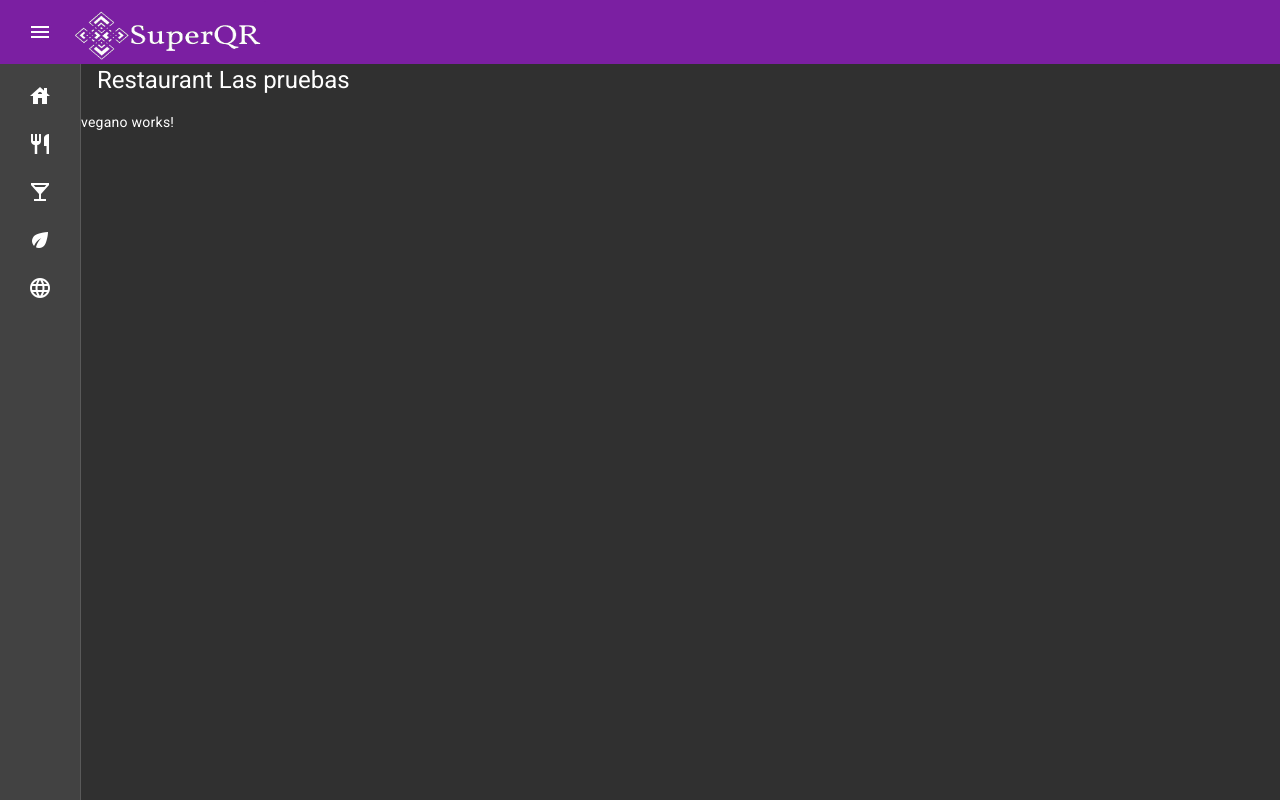
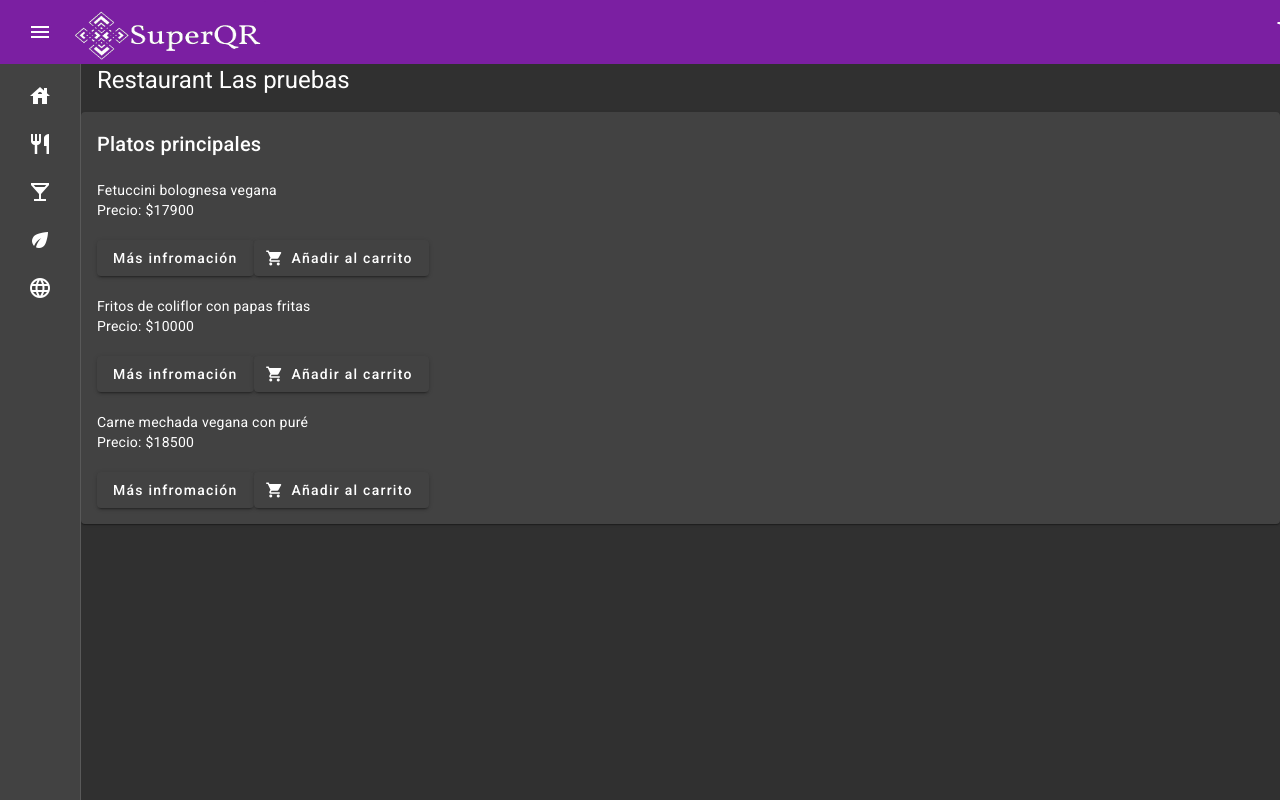
Before and after one commit to VicenteMarin/SuperQR2, an Angular app: page /vegano in a window 1280 px wide. Built offline with nearby package versions, Linux system fonts and the light colour scheme.

Commit message:
0.8
Adicion vegana

```diff
--- a/src/app/app.component.html
+++ b/src/app/app.component.html
@@ -3,6 +3,9 @@
       <mat-icon>menu</mat-icon>
     </button>
   <img src="/assets/logo.png" height="62px" width="202px" [routerLink]="['/']" />
+  <button mat-icon-button style="position: relative; left: 80%;">
+    <mat-icon>shopping_cart</mat-icon>
+  </button>
 </mat-toolbar>
 <mat-sidenav-container>
   <mat-sidenav [mode]="isMobile ? 'over' : 'side'" [opened]="isMobile ? 'false' : 'true'">
--- a/src/app/vegano/vegano.component.html
+++ b/src/app/vegano/vegano.component.html
@@ -1 +1,25 @@
-<p>vegano works!</p>
+<div class="col-lg-12 col-sm-6">
+    <mat-card class="cardWithShadow">
+      <mat-card-content class="p-24">
+        <mat-card-title>Platos principales</mat-card-title>
+        <div *ngFor="let plato of platosPrincipales; let index = index">
+          <br>
+          <div>{{plato.nombre_plato}}</div>
+          <div>Precio: ${{plato.precio}}</div>
+          <br>
+          <button
+                  mat-raised-button
+                  (click)="mostrarInfo(plato)"
+                  >Más infromación</button>
+                  <button color="#80e70b"
+                  mat-raised-button
+                  (click)="mostrarInfo(plato)"
+                  >Añadir al carrito
+                <mat-icon>shopping_cart</mat-icon></button>
+          <br>
+        </div>
+        <div>
+        </div>
+      </mat-card-content>
+    </mat-card>
+  </div>
--- a/src/app/vegano/vegano.component.ts
+++ b/src/app/vegano/vegano.component.ts
@@ -1,12 +1,73 @@
-import { Component } from '@angular/core';
+import { CommonModule } from '@angular/common';
+import { Component, OnInit } from '@angular/core';
+import { MatButtonModule } from '@angular/material/button';
+import { MatCardModule } from '@angular/material/card';
+import { MatIconModule } from '@angular/material/icon';
+import Swal from 'sweetalert2';
 
 @Component({
   selector: 'app-vegano',
   standalone: true,
-  imports: [],
+  imports: [MatCardModule, MatButtonModule, CommonModule, MatIconModule],
   templateUrl: './vegano.component.html',
   styleUrl: './vegano.component.css'
 })
 export class VeganoComponent {
 
+  platosPrincipales: any[];
+  constructor(){
+    this.platosPrincipales = [];
+    this.platosPrueba();
+    //this.getPlatos();
+  }
+
+
+  async platosPrueba(){
+    let platosPrueba = [
+      {
+        nombre_plato: 'Fetuccini bolognesa vegana',
+        descripcion: 'Deliciosos fetuccinies de pasta casera, con salsa bolognesa de soya.',
+        precio: '17900'
+      },
+      {
+        nombre_plato: 'Fritos de coliflor con papas fritas',
+        descripcion: 'Coliflor frito junto a una salsa especial acompañado de nuestras clásicas papas rústicas con salsa del himalaya.',
+        precio: '10000'
+      },
+      {
+        nombre_plato: 'Carne mechada vegana con puré',
+        descripcion: 'Nuestra colación clásica, pero con pequeños cambios para ser disfrutada por toda nuestra clientela.',
+        precio: '18500'
+      }
+    ];
+    this.platosPrincipales = platosPrueba;
+  }
+
+  async getPlatos(){
+    const result = await fetch('');
+    const response = (await result.json()) as any[];
+    let platos = response;
+    for(var i = 0; i < platos.length; i++){
+      if(platos[i].esVegano){
+        this.platosPrincipales.push(platos[i])
+      }
+    }
+  }
+
+  mostrarInfo(plato: any){
+    Swal.fire({
+      title: `${plato.nombre_plato}`,
+      html: `${plato.descripcion}<br>Valor: $${plato.precio}`,
+      confirmButtonText: 'Agregar al carrito',
+      confirmButtonColor: '#71cf13',
+      cancelButtonText: 'Cancelar',
+      cancelButtonColor: '#DBDBDB',
+      showCloseButton: true
+    }).then((result) => {
+      if (result.isConfirmed) {
+        Swal.fire("¡Producto agregado!", "", "success");
+      }
+    });
+  }
+
 }
```
